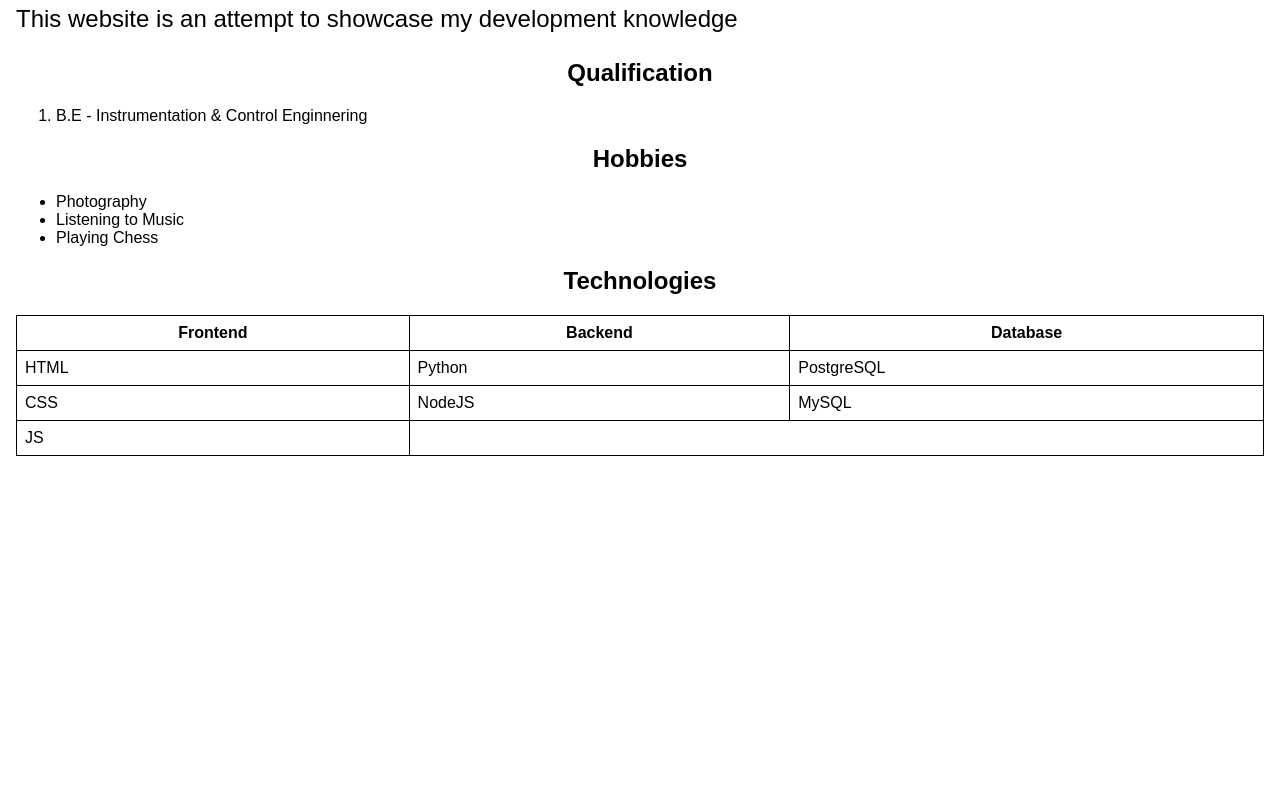
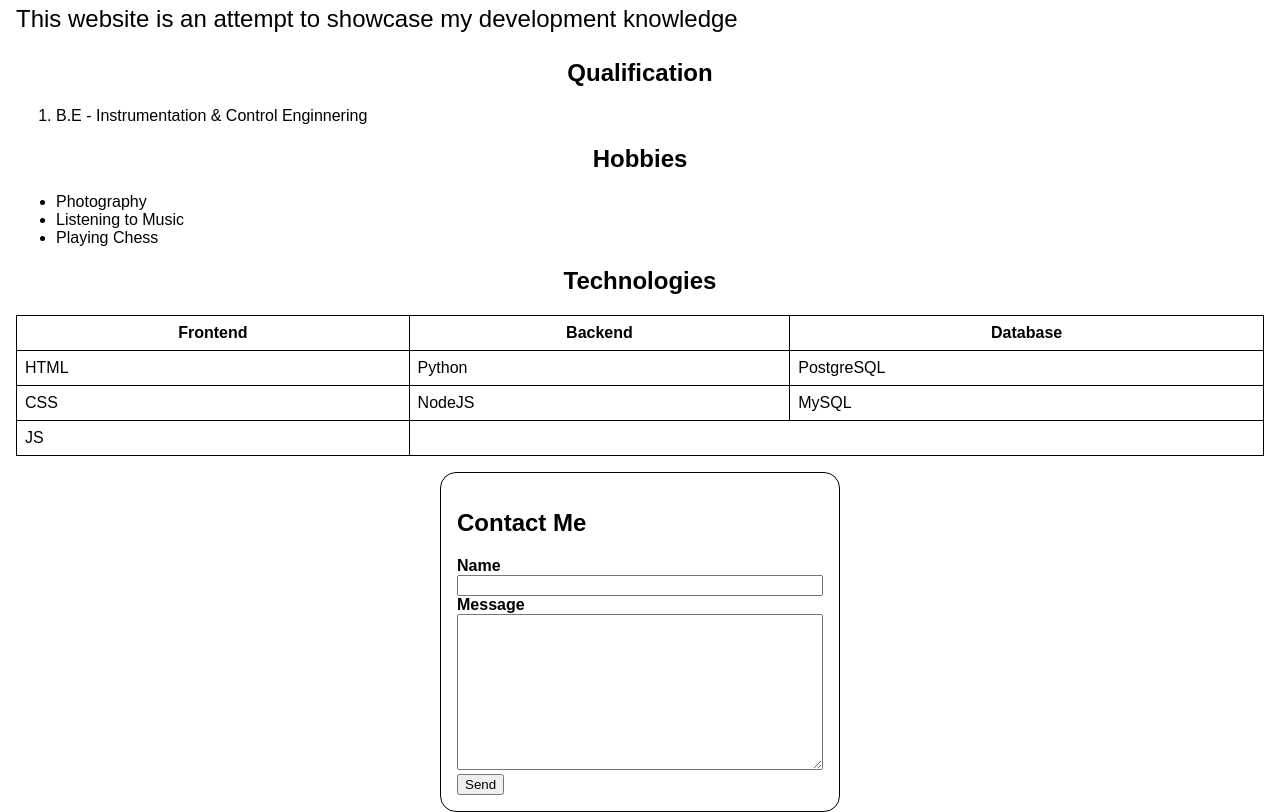
Before and after one commit to nithin-hunt/my_website, a plain HTML site: page index.html in a window 1280 px wide. Shown: the part 757-1569 px from the top of the page. Before the commit the page ends 1229 px from the top, so only its background shows below. Drawn offline with Linux system fonts and the light colour scheme.

Commit message:
contact me form added

```diff
--- a/index.html
+++ b/index.html
@@ -15,8 +15,8 @@
         <h1>Hi, I'm Nithin</h1>
         <p>I am <span id="dynamic-text" class="dynamic-text-color"></span></p>
         <p class="social-links">
-          <a href="https://www.linkedin.com/in/nithin-developer"><img src="assets/linkedin-logo.png" alt="Linkedin-logo" width="30" height="30" /></a>
-          <a href="https://www.github.com/nithin-hunt"><img src="assets/github-logo.png" alt="GitHub-logo" width="30" height="30" /></a>
+          <a href="https://www.linkedin.com/in/nithin-developer" target="blank"><img src="assets/linkedin-logo.png" alt="Linkedin-logo" width="30" height="30" /></a>
+          <a href="https://www.github.com/nithin-hunt" target="blank"><img src="assets/github-logo.png" alt="GitHub-logo" width="30" height="30" /></a>
         </p>
       </div>
       <div id="about-me">
@@ -64,6 +64,20 @@
         </table>
       </div>
     </div>
+    <div id="contact-me">
+      <form name="contact" id="contact" method="POST" data-netlify="true">
+        <h2>Contact Me</h2>
+        <div>
+          <label for="name">Name</label>
+          <input type="text" name="name" id="name" required />
+        </div>
+        <div>
+          <label for="message">Message</label>
+          <textarea name="message" id="message" cols="30" rows="10"></textarea>
+        </div>
+        <button type="submit">Send</button>
+      </form>
+    </div>
     <script src="main.js"></script>
   </body>
 </html>
--- a/styles.css
+++ b/styles.css
@@ -1,3 +1,6 @@
+* {
+  box-sizing: border-box;
+}
 body {
   margin: 0;
   font-family: Arial, Helvetica, sans-serif;
@@ -54,3 +57,20 @@ table {
 .dynamic-text-color {
   color: royalblue;
 }
+
+form#contact {
+  max-width: 400px;
+  margin: auto;
+  padding: 16px;
+  border: 1px solid;
+  border-radius: 16px;
+}
+
+#contact label {
+  display: block;
+  font-weight: 600;
+}
+
+#contact input, #contact textarea {
+  width: 100%;
+}
```
